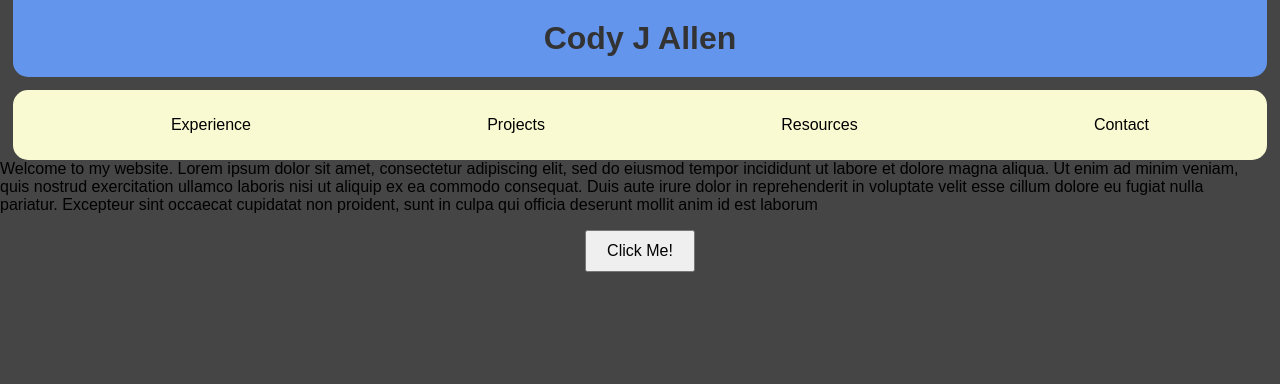
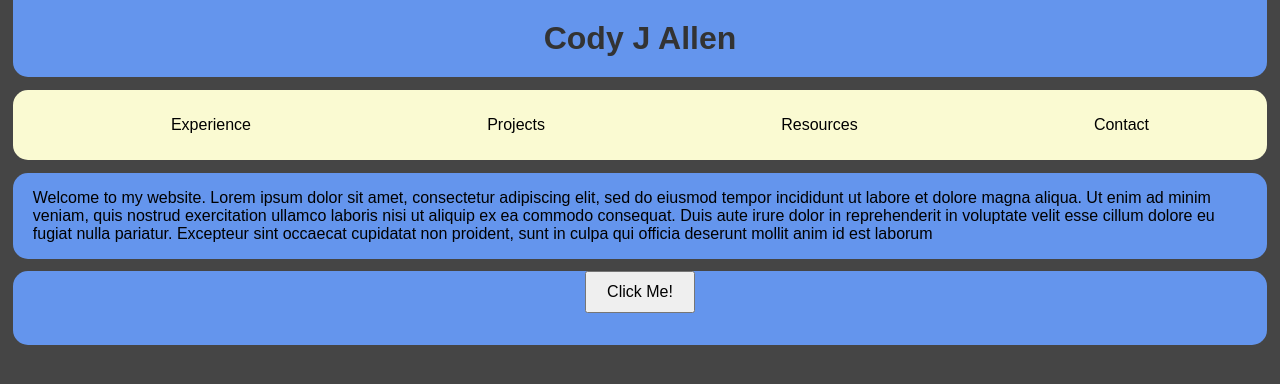
Before and after one commit to cjallen58/AllenEngr, a Flask app: page / in a window 1280 px wide. Shown: the top 384 px of the page. Run offline with Flask 3, Linux system fonts and the light colour scheme.

Commit message:
Layout Changes

```diff
--- a/app.py
+++ b/app.py
@@ -1,6 +1,8 @@
 from flask import Flask, jsonify, render_template
 
 app = Flask(__name__)
+
+DEV = True
 
 @app.route('/')
 def home():
@@ -12,4 +14,5 @@ def get_data():
     return jsonify({'message': 'Ooooo interactivity'})
 
 if __name__ == '__main__':
+
     app.run(debug=True)
--- a/static/style.css
+++ b/static/style.css
@@ -33,14 +33,16 @@ button {
     display: flex;
     flex-direction: column;
     align-items: center;
-    margin-top: auto;
+    margin-top: 1%;
     width: 98%;
+    background-color: #6495ed;
+    border-radius: 15px;
+
 }
 
-.paragraph {
-    display: flex;
-    flex-direction: column;
-
+.text {
+    padding-left: 20px;
+    padding-right: 20px;
 }
 
 .main_nav_bar {
@@ -60,7 +62,6 @@ button {
     align-items: center;
 }
 
-
 .main_nav_list li {
     margin: auto;
 }
--- a/templates/index.html
+++ b/templates/index.html
@@ -19,8 +19,8 @@
             <li><a>Contact</a></li>
         </ul>
     </nav>
-    <div>
-        <p id="about" class="content">
+    <div class="content">
+        <p id="about" class="text">
             Welcome to my website. Lorem ipsum dolor sit amet, consectetur adipiscing elit, sed do eiusmod tempor incididunt ut labore et dolore magna aliqua. Ut enim ad minim veniam, quis nostrud exercitation ullamco laboris nisi ut aliquip ex ea commodo consequat. Duis aute irure dolor in reprehenderit in voluptate velit esse cillum dolore eu fugiat nulla pariatur. Excepteur sint occaecat cupidatat non proident, sunt in culpa qui officia deserunt mollit anim id est laborum
         </p>
     </div>
```
